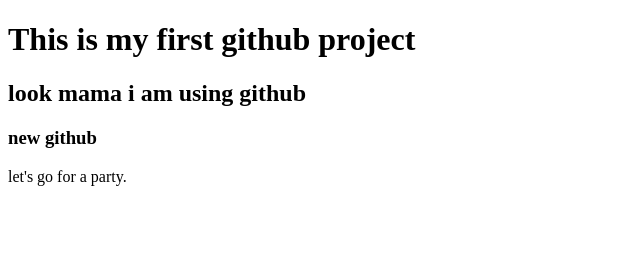
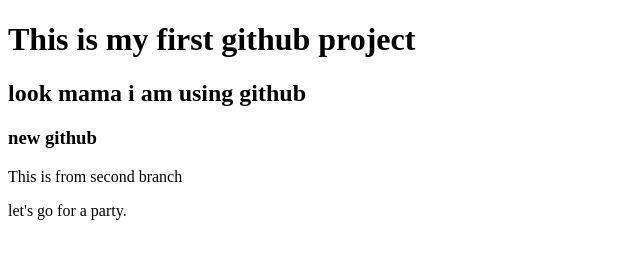
Before and after one commit to HrHabib5507/my-first-website., a plain HTML site: page index.html in a window 1280 px wide. Shown: the whole page, without its empty margins (0-640 px from the left). Drawn offline with Linux system fonts and the light colour scheme.

Commit message:
second branch

```diff
--- a/index.html
+++ b/index.html
@@ -9,6 +9,7 @@
     <h1>This is my first github project</h1>
     <h2>look mama i am using github</h2>
     <h3>new github</h3>
+    <p>This is from second branch</p>
     <p>let's go for a party.</p>
 </body>
 </html>
```
